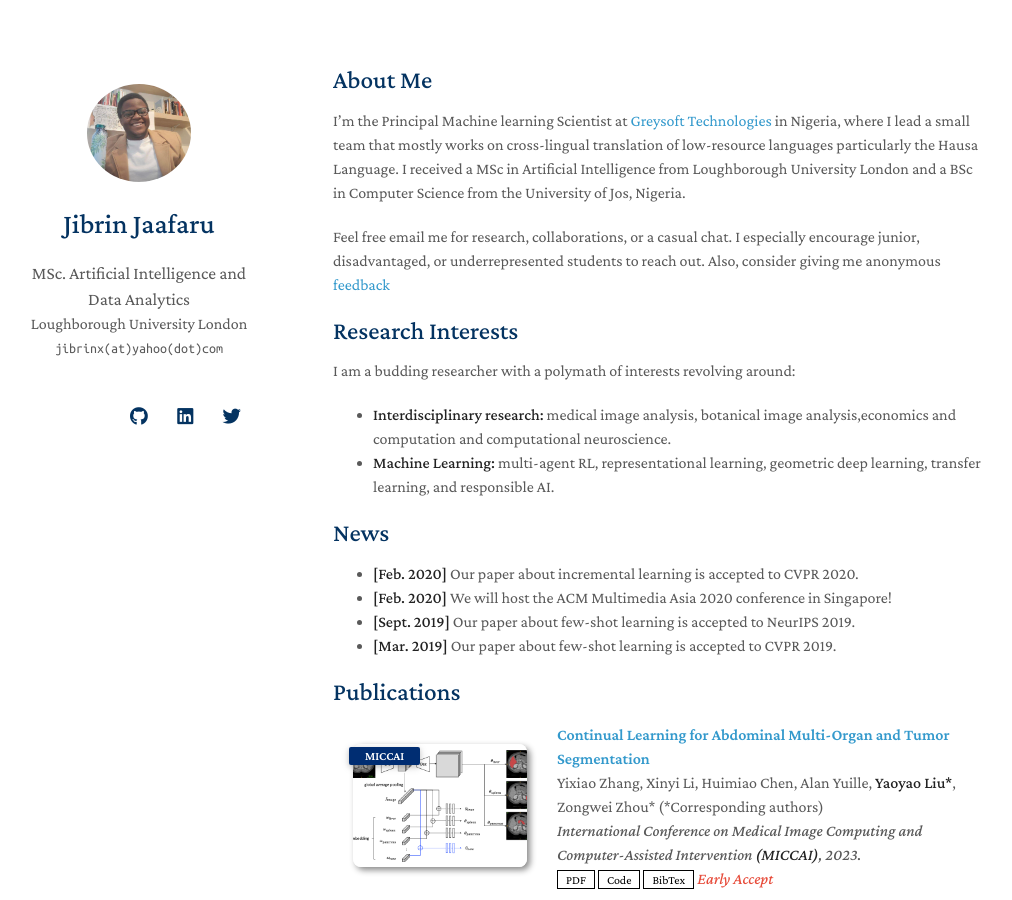
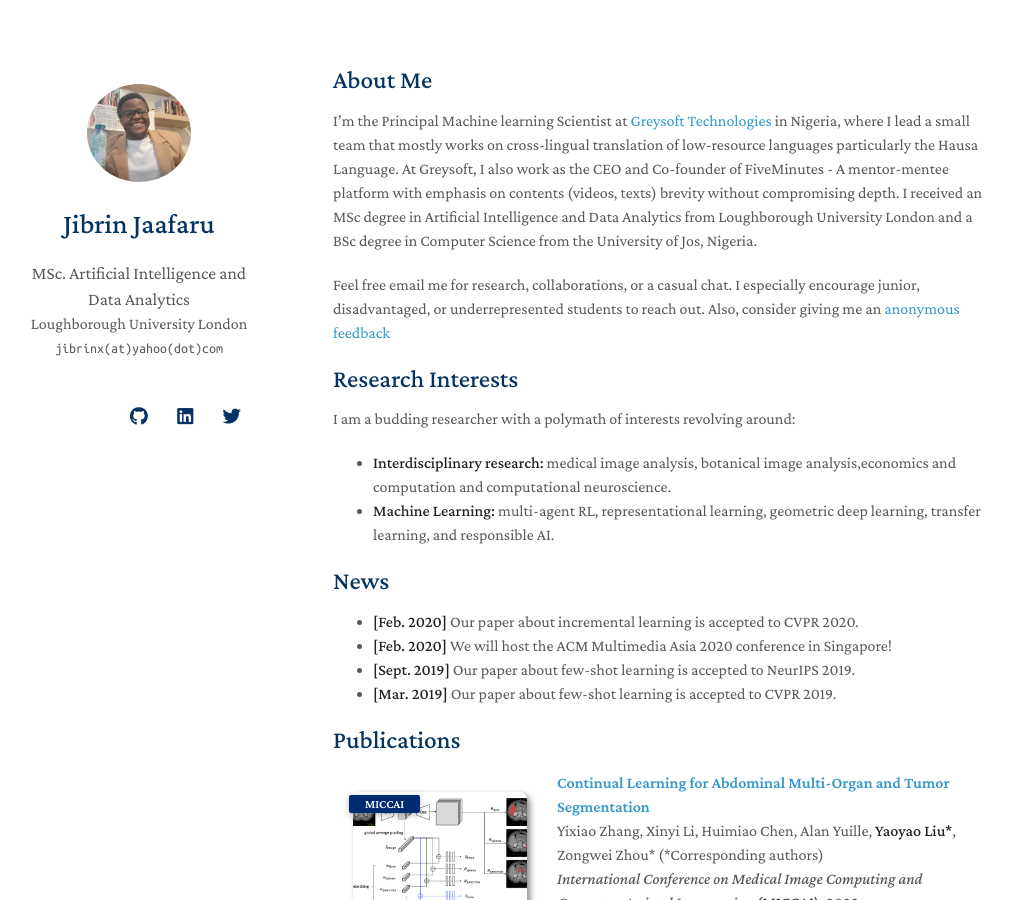
Before and after one commit to jibrinx/jibrinx.github.io, a Jekyll site: the page built from index.md, in a window 1280 px wide and 900 px high. Shown: the whole window, without its empty margins (137-1149 px from the left). Built offline with Jekyll 4.4.1, drawn with Linux system fonts in a browser that asks for light colours; nearby versions of some CDN libraries; a style sheet for code colours, icons or effects is not loaded; our own code applies the rules of GitHub Pages for plain Markdown files.

Commit message:
Update index.md

```diff
--- a/index.md
+++ b/index.md
@@ -5,9 +5,9 @@
 ## About Me
 
 
-I'm the Principal Machine learning Scientist at <a href="https://greysoft.ng">Greysoft Technologies</a> in Nigeria, where I lead a small team that mostly works on cross-lingual translation of low-resource languages particularly the Hausa Language.  I received a MSc in Artificial Intelligence from Loughborough University London and a BSc in Computer Science from the University of Jos, Nigeria.
+I'm the Principal Machine learning Scientist at <a href="https://greysoft.ng">Greysoft Technologies</a> in Nigeria, where I lead a small team that mostly works on cross-lingual translation of low-resource languages particularly the Hausa Language. At Greysoft, I also work as the CEO and Co-founder of FiveMinutes - A mentor-mentee platform with emphasis on contents (videos, texts) brevity without compromising depth. I received an MSc degree in Artificial Intelligence and Data Analytics from Loughborough University London and a BSc degree in Computer Science from the University of Jos, Nigeria.
 
-Feel free email me for research, collaborations, or a casual chat. I especially encourage junior, disadvantaged, or underrepresented students to reach out. Also, consider giving me anonymous <a href="https://ngl.link/jibrinx">feedback</a>
+Feel free email me for research, collaborations, or a casual chat. I especially encourage junior, disadvantaged, or underrepresented students to reach out. Also, consider giving me an  <a href="https://ngl.link/jibrinx">anonymous feedback</a>
 
 ## Research Interests
 I am a budding researcher with a polymath of interests revolving around:
```
